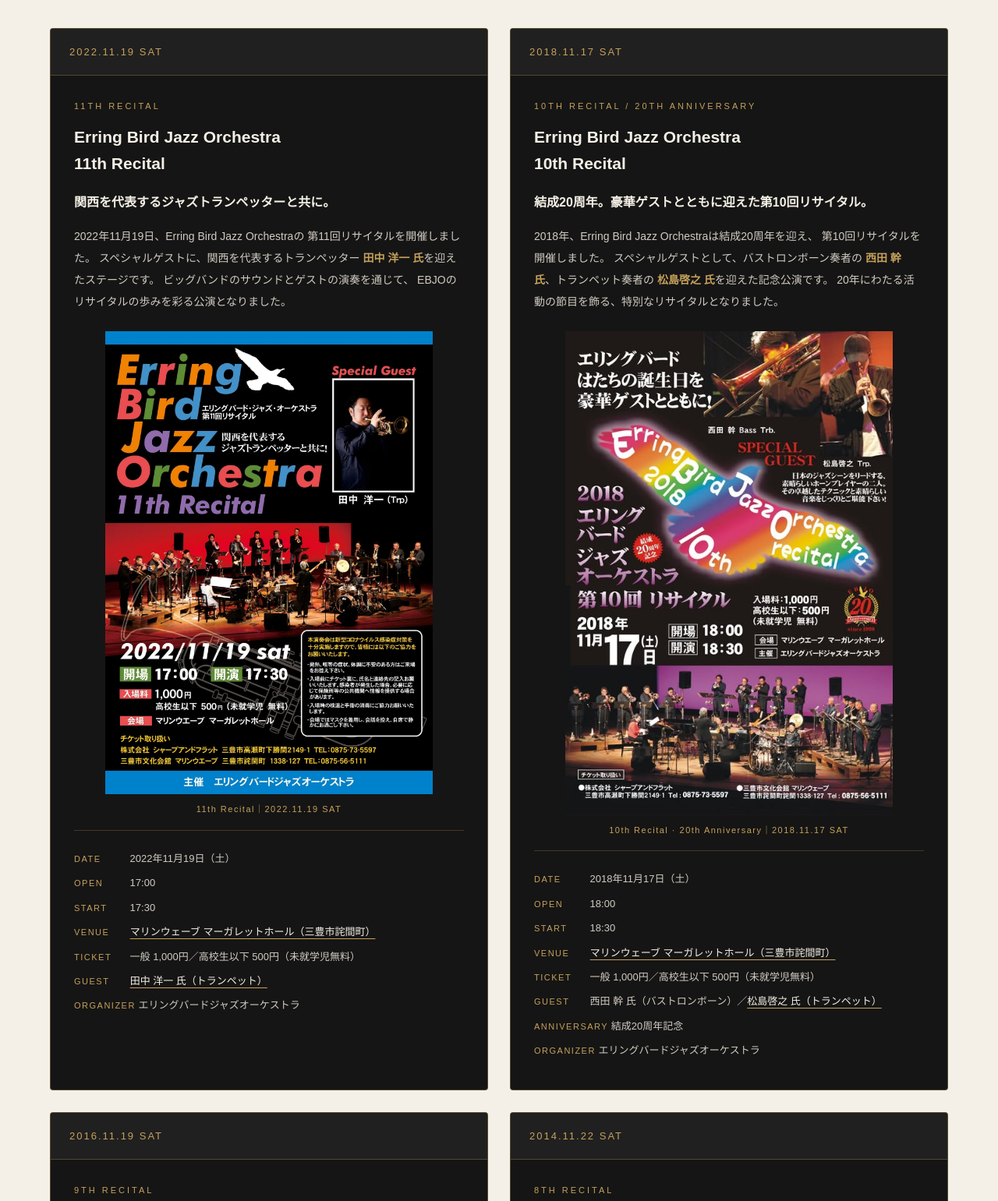
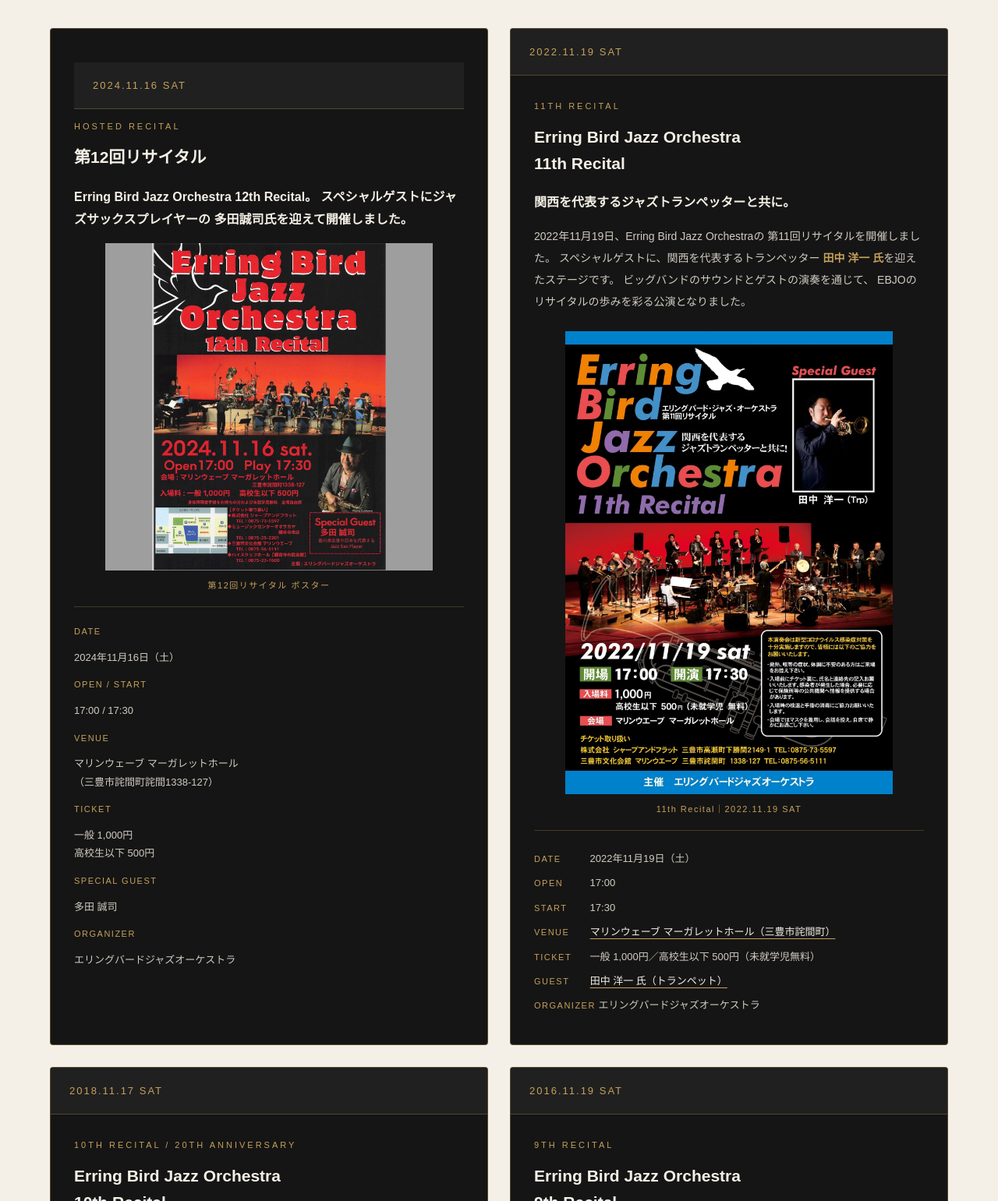
Before and after one commit to Kgr5bq46/erring-bird-jazz-orchestra, a plain HTML site: page index.html in a window 1280 px wide. Shown: the part 8005-9546 px from the top of the page at 78% size. Drawn offline with Linux system fonts and the light colour scheme.

Commit message:
Update index.html

```diff
--- a/index.html
+++ b/index.html
@@ -401,6 +401,72 @@ href="https://mitoyocs.jp/marinewave/"
 </div>
 
 <div class="live-list">
+
+
+<article class="live-card live-card-featured">
+
+  <div class="live-card-content">
+    <p class="live-card-date">2024.11.16 SAT</p>
+    <p class="live-card-label">HOSTED RECITAL</p>
+
+    <h3>第12回リサイタル</h3>
+
+    <p class="live-card-lead">
+      Erring Bird Jazz Orchestra 12th Recital。
+      スペシャルゲストにジャズサックスプレイヤーの
+      多田誠司氏を迎えて開催しました。
+    </p>
+
+    <figure class="live-card-poster">
+      <img
+        src="./recital-2024-11-16.jpg"
+        alt="Erring Bird Jazz Orchestra 第12回リサイタル ポスター"
+        loading="lazy"
+      >
+      <figcaption>
+        第12回リサイタル ポスター
+      </figcaption>
+    </figure>
+
+    <div class="live-card-info">
+
+      <div>
+        <span>DATE</span>
+        <p>2024年11月16日（土）</p>
+      </div>
+
+      <div>
+        <span>OPEN / START</span>
+        <p>17:00 / 17:30</p>
+      </div>
+
+      <div>
+        <span>VENUE</span>
+        <p>マリンウェーブ マーガレットホール<br>
+        （三豊市詫間町詫間1338-127）</p>
+      </div>
+
+      <div>
+        <span>TICKET</span>
+        <p>一般 1,000円<br>
+        高校生以下 500円</p>
+      </div>
+
+      <div>
+        <span>SPECIAL GUEST</span>
+        <p>多田 誠司</p>
+      </div>
+
+      <div>
+        <span>ORGANIZER</span>
+        <p>エリングバードジャズオーケストラ</p>
+      </div>
+
+    </div>
+  </div>
+
+</article>
+
 
 <!-- LIVE 01：Recital 2022 -->
 <article class="live-card live-card-featured">
```
